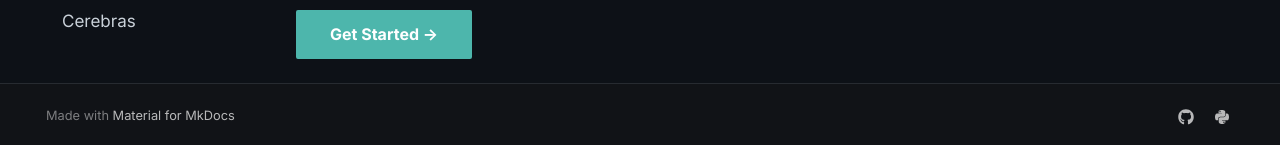
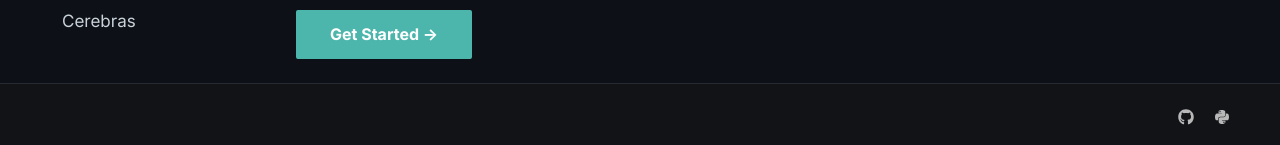
Before and after one commit to Sunilk240/quasar-cli, an MkDocs documentation site: the page built from docs/index.md, in a window 1280 px wide and 900 px high, scrolled down 1766 px. Shown: the part 752-897 px from the top of the window. Built offline with MkDocs 1.6.1 and Material for MkDocs 9.7.7, drawn with Linux system fonts in a browser that asks for light colours; comment, search, counter and statistics services are not loaded.

Commit message:
Hide MkDocs footer

```diff
--- a/mkdocs.yml
+++ b/mkdocs.yml
@@ -103,6 +103,7 @@ plugins:
   - search
 
 extra:
+  generator: false  # Hide "Made with Material for MkDocs" footer
   social:
     - icon: fontawesome/brands/github
       link: https://github.com/Sunilk240/quasar-cli
```
